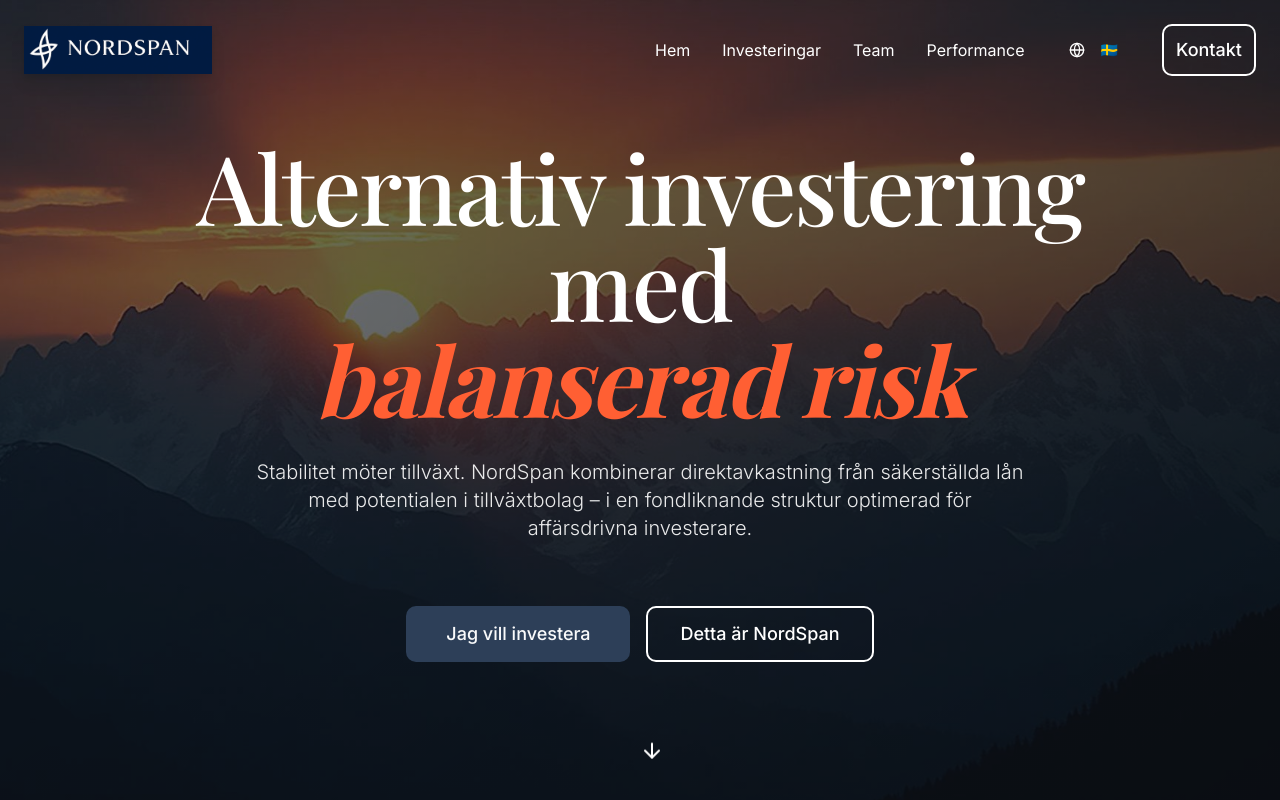
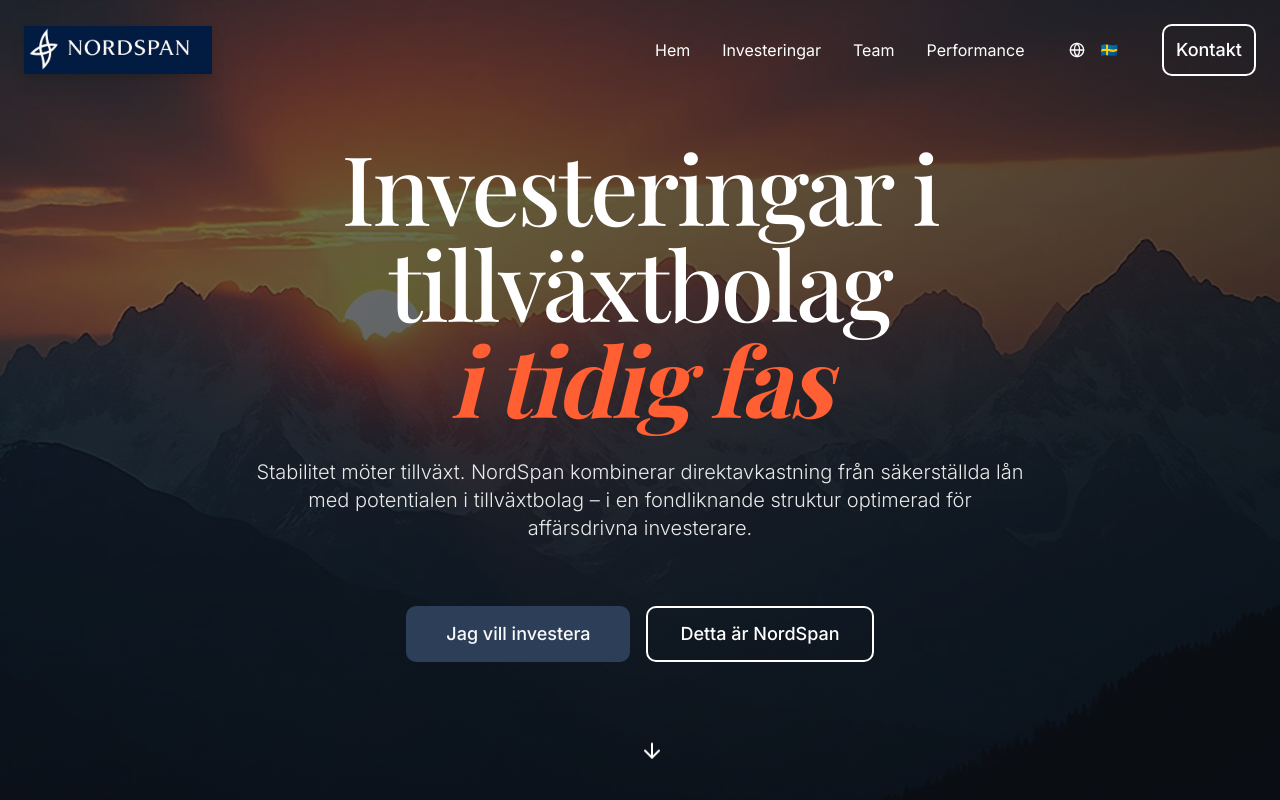
Before and after one commit to C-FMorand/nordspan, a React (Vite) app: page / in a window 1280 px wide. Shown: the top 800 px of the page. Built offline with nearby package versions, Linux system fonts and the light colour scheme.

Commit message:
Update hero title
Update the hero title to "Investeringar i tillväxtbolag i tidig fas".

```diff
--- a/src/contexts/LanguageContext.tsx
+++ b/src/contexts/LanguageContext.tsx
@@ -20,8 +20,8 @@ const translations = {
     'nav.contact': 'Kontakt',
 
     // Hero Section
-    'hero.title.part1': 'Alternativ investering med',
-    'hero.title.part2': 'balanserad risk',
+    'hero.title.part1': 'Investeringar i tillväxtbolag',
+    'hero.title.part2': 'i tidig fas',
     'hero.subtitle': 'Stabilitet möter tillväxt. NordSpan kombinerar direktavkastning från säkerställda lån med potentialen i tillväxtbolag – i en fondliknande struktur optimerad för affärsdrivna investerare.',
     'hero.cta.invest': 'Jag vill investera',
     'hero.cta.learn': 'Detta är NordSpan',
```
